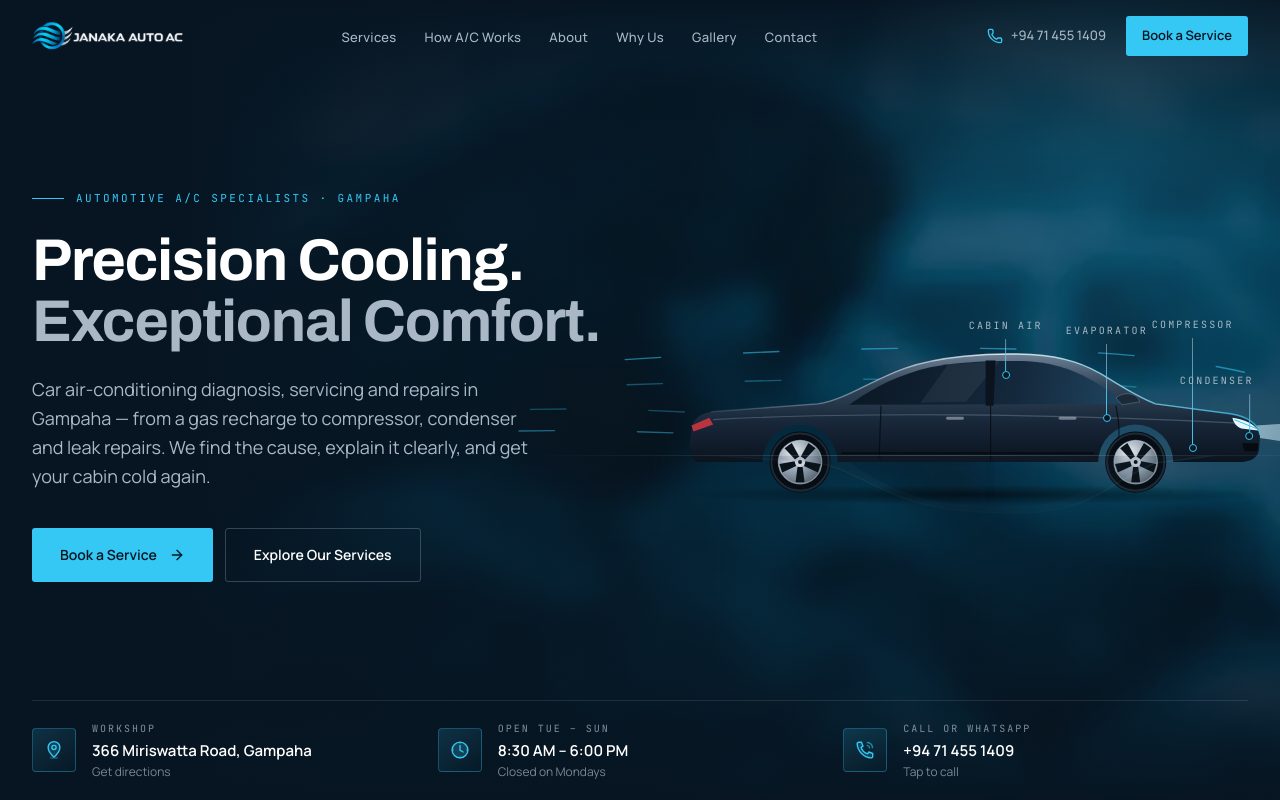
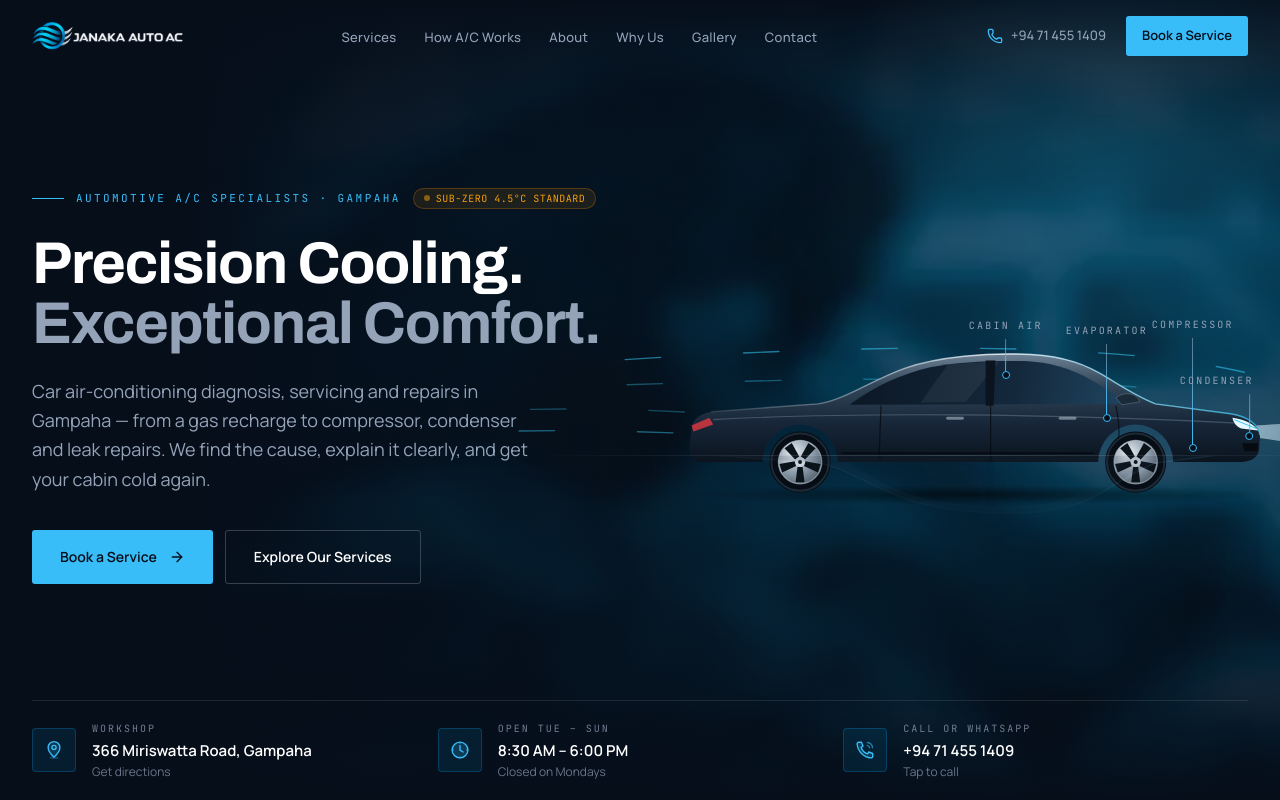
Before and after one commit to epunmanula/janaka-ac-newweb, a Next.js app: page / in a window 1280 px wide. Shown: the top 800 px of the page. Built offline with nearby package versions, Linux system fonts and the light colour scheme.

Commit message:
feat(ui): implement senior-designer White & Blue luxury palette with Warm Amber thermodynamic accents

```diff
--- a/src/app/globals.css
+++ b/src/app/globals.css
@@ -2,17 +2,22 @@
 
 /* ── Brand tokens ─────────────────────────────────────────────── */
 @theme {
-  --color-navy-950: #071522;
-  --color-navy-900: #0b1d2e;
-  --color-navy-800: #102a43;
-  --color-graphite: #202b36;
-  --color-ice: #35c8f4;
-  --color-ice-deep: #0a6e92;
-  --color-frost: #e8eef5;
-  --color-paper: #f3f6fa;
-  --color-mist: #d8e2ec;
-  --color-silver: #aab8c5;
-  --color-steel: #56677a;
+  --color-navy-950: #060e1a;
+  --color-navy-900: #0a182c;
+  --color-navy-800: #0f2544;
+  --color-graphite: #142236;
+  --color-ice: #38bdf8;
+  --color-ice-deep: #0284c7;
+  --color-frost: #f8fafc;
+  --color-paper: #ffffff;
+  --color-mist: #e2e8f0;
+  --color-silver: #94a3b8;
+  --color-steel: #475569;
+
+  /* Complementary Warm Amber / Champagne Gold for Certifications & Heat Dynamics */
+  --color-amber: #d97706;
+  --color-amber-glow: #f59e0b;
+  --color-amber-light: #fef3c7;
 
   --ease-out-expo: cubic-bezier(0.16, 1, 0.3, 1);
 }
--- a/src/components/AboutSection.tsx
+++ b/src/components/AboutSection.tsx
@@ -97,6 +97,12 @@ export const AboutSection: React.FC = () => {
                 </dd>
               </div>
             </dl>
+            <div className="mt-6 flex items-center gap-3 rounded-[4px] border border-amber/30 bg-amber-500/10 px-4 py-3 text-xs">
+              <span className="flex h-5 w-5 shrink-0 items-center justify-center rounded-full bg-amber font-bold text-[10px] text-white">★</span>
+              <p className="font-medium text-navy-950">
+                15+ Years Specialized Automotive A/C Experience <span className="font-normal text-steel">· Certified Sub-Zero 4.5°C Standard in Gampaha</span>
+              </p>
+            </div>
           </Reveal>
         </div>
       </div>
--- a/src/components/BookingContact.tsx
+++ b/src/components/BookingContact.tsx
@@ -22,7 +22,7 @@ const todayIso = () => {
 const isMonday = (iso: string) => iso !== '' && new Date(`${iso}T00:00:00`).getDay() === 1;
 
 const inputClass =
-  'w-full rounded-[3px] border border-navy-950/15 bg-white/70 px-4 py-3 text-[15px] text-navy-950 placeholder:text-steel/60 transition-colors focus:border-ice-deep focus:outline-none focus-visible:outline-none focus:ring-2 focus:ring-ice/30';
+  'w-full rounded-[4px] border border-slate-200 bg-white px-4 py-3 text-[15px] text-navy-950 placeholder:text-slate-400 shadow-sm transition-all duration-200 focus:border-ice-deep focus:outline-none focus:ring-2 focus:ring-sky-500/20';
 const labelClass = 'mb-2 block text-[13px] font-semibold text-navy-950';
 
 export const BookingContact: React.FC = () => {
@@ -250,7 +250,7 @@ export const BookingContact: React.FC = () => {
                         key={s}
                         type="button"
                         onClick={() => addSymptom(s)}
-                        className="min-h-9 rounded-[3px] border border-navy-950/15 px-3 py-1.5 text-xs font-medium text-navy-800 transition-colors hover:border-ice-deep hover:text-ice-deep"
+                        className="min-h-9 rounded-[3px] border border-slate-200 bg-slate-50 px-3 py-1.5 text-xs font-medium text-navy-800 transition-all hover:border-ice-deep hover:bg-sky-50 hover:text-ice-deep active:scale-95"
                       >
                         + {s}
                       </button>
--- a/src/components/HeroSection.tsx
+++ b/src/components/HeroSection.tsx
@@ -50,15 +50,21 @@ export const HeroSection: React.FC = () => {
       <div className="mx-auto grid min-h-[100svh] max-w-7xl grid-rows-[1fr_auto] px-4 pt-[4.5rem] sm:px-6 lg:px-8">
         <div className="grid items-center gap-10 py-12 lg:grid-cols-12 lg:gap-6 lg:py-16">
           <motion.div style={{ y: copyY }} className="relative z-10 lg:col-span-6">
-            <motion.p
+            <motion.div
               initial={{ opacity: 0, y: 12 }}
               animate={{ opacity: 1, y: 0 }}
               transition={{ duration: 0.8, delay: start, ease }}
-              className="eyebrow flex items-center gap-3 text-ice"
+              className="flex flex-wrap items-center gap-3"
             >
-              <span aria-hidden="true" className="h-px w-8 bg-ice" />
-              Automotive A/C Specialists · Gampaha
-            </motion.p>
+              <p className="eyebrow flex items-center gap-3 text-ice">
+                <span aria-hidden="true" className="h-px w-8 bg-ice" />
+                <span>Automotive A/C Specialists · Gampaha</span>
+              </p>
+              <span className="inline-flex items-center gap-1.5 rounded-full border border-amber/30 bg-amber-500/10 px-2.5 py-0.5 font-mono text-[10px] uppercase tracking-wider text-amber-glow">
+                <span className="h-1.5 w-1.5 rounded-full bg-amber-glow animate-pulse" />
+                <span>Sub-Zero 4.5°C Standard</span>
+              </span>
+            </motion.div>
 
             <motion.h1
               id="hero-title"
--- a/src/components/IntroLoader.tsx
+++ b/src/components/IntroLoader.tsx
@@ -15,7 +15,7 @@ export const IntroLoader: React.FC = () => (
       <div className="relative grid h-40 w-40 place-items-center sm:h-48 sm:w-48">
         <svg viewBox="0 0 100 100" className="absolute inset-0 h-full w-full -rotate-90">
           <circle cx="50" cy="50" r="47" fill="none" stroke="rgb(170 184 197 / 0.12)" strokeWidth="0.6" />
-          <circle className="intro-ring" cx="50" cy="50" r="47" fill="none" stroke="#35c8f4" strokeWidth="0.9" strokeLinecap="round" pathLength={100} />
+          <circle className="intro-ring" cx="50" cy="50" r="47" fill="none" stroke="#38bdf8" strokeWidth="0.9" strokeLinecap="round" pathLength={100} />
         </svg>
         {/* eslint-disable-next-line @next/next/no-img-element -- must paint before hydration */}
         <img src="/brand/globe.webp" alt="" width={320} height={211} className="intro-mark w-[62%]" />
--- a/src/components/Navbar.tsx
+++ b/src/components/Navbar.tsx
@@ -47,7 +47,7 @@ export const Navbar: React.FC = () => {
   return (
     <header
       className={`fixed inset-x-0 top-0 z-50 transition-[background-color,border-color] duration-500 ${
-        solid ? 'border-b border-white/8 bg-navy-950/92 backdrop-blur-md' : 'border-b border-transparent bg-transparent'
+        solid ? 'border-b border-white/10 bg-navy-950/95 backdrop-blur-xl shadow-2xl shadow-navy-950/50' : 'border-b border-transparent bg-transparent'
       }`}
     >
       <div className="mx-auto flex h-[4.5rem] max-w-7xl items-center justify-between gap-6 px-4 sm:px-6 lg:px-8">
--- a/src/components/SectionEdge.tsx
+++ b/src/components/SectionEdge.tsx
@@ -24,13 +24,13 @@ export const SectionEdge: React.FC<SectionEdgeProps> = ({ from, edge }) => {
         <>
           {/* Deep on the left, shallow on the right */}
           <polygon points="0,0 100,0 100,3 0,10" fill={from} />
-          <line x1="58" y1="7.14" x2="100" y2="4.2" stroke="#35c8f4" strokeWidth={2} vectorEffect="non-scaling-stroke" />
+          <line x1="58" y1="7.14" x2="100" y2="4.2" stroke="var(--color-ice)" strokeWidth={1.5} vectorEffect="non-scaling-stroke" />
         </>
       ) : (
         <>
           {/* Mirrored rise toward the right, so the page reads as one continuous line */}
           <polygon points="0,10 100,10 100,0 0,7" fill={from} />
-          <line x1="0" y1="5.8" x2="42" y2="2.86" stroke="#35c8f4" strokeWidth={2} vectorEffect="non-scaling-stroke" />
+          <line x1="0" y1="5.8" x2="42" y2="2.86" stroke="var(--color-ice)" strokeWidth={1.5} vectorEffect="non-scaling-stroke" />
         </>
       )}
     </svg>
--- a/src/components/WhyChooseUs.tsx
+++ b/src/components/WhyChooseUs.tsx
@@ -57,9 +57,9 @@ export const WhyChooseUs: React.FC = () => (
 
       <ol className="grid gap-x-12 sm:grid-cols-2 lg:col-span-7 lg:self-end">
         {reasons.map((r, i) => (
-          <Reveal as="li" key={r.title} delay={i * 0.08} className="border-t border-white/12 pb-10 pt-6 sm:pb-14">
-            <span className="font-mono text-sm text-ice">0{i + 1}</span>
-            <h3 className="mt-4 font-wide text-xl font-semibold leading-snug">{r.title}</h3>
+          <Reveal as="li" key={r.title} delay={i * 0.08} className="group border-t border-white/12 pb-10 pt-6 transition-all duration-300 hover:border-ice/60 sm:pb-14">
+            <span className="font-mono text-sm text-ice transition-colors duration-300 group-hover:text-white">0{i + 1}</span>
+            <h3 className="mt-4 font-wide text-xl font-semibold leading-snug transition-colors duration-300 group-hover:text-sky-100">{r.title}</h3>
             <p className="mt-3 text-[15px] leading-relaxed text-silver">{r.body}</p>
           </Reveal>
         ))}
--- a/src/components/brand/InfoIcons.tsx
+++ b/src/components/brand/InfoIcons.tsx
@@ -46,10 +46,10 @@ interface InfoIconProps {
 export const InfoIcon: React.FC<InfoIconProps> = ({ name, tone = 'dark', className = '' }) => (
   <span
     aria-hidden="true"
-    className={`relative grid h-11 w-11 shrink-0 place-items-center rounded-[4px] border transition-colors duration-300 ${
+    className={`relative grid h-11 w-11 shrink-0 place-items-center rounded-[4px] border transition-all duration-300 ${
       tone === 'dark'
-        ? 'border-ice/30 bg-[linear-gradient(145deg,rgb(53_200_244/0.16),rgb(53_200_244/0.02))] text-ice group-hover:border-ice group-hover:bg-ice group-hover:text-navy-950'
-        : 'border-ice-deep/20 bg-[linear-gradient(145deg,rgb(10_110_146/0.12),rgb(10_110_146/0.02))] text-ice-deep group-hover:border-ice-deep group-hover:bg-ice-deep group-hover:text-white'
+        ? 'border-sky-500/25 bg-sky-500/10 text-ice group-hover:border-ice group-hover:bg-ice group-hover:text-navy-950 group-hover:shadow-[0_0_16px_rgba(56,189,248,0.35)]'
+        : 'border-sky-700/20 bg-sky-50 text-ice-deep group-hover:border-ice-deep group-hover:bg-ice-deep group-hover:text-white group-hover:shadow-[0_4px_12px_rgba(2,132,199,0.2)]'
     } ${className}`}
   >
     <svg viewBox="0 0 24 24" className="h-[22px] w-[22px]" fill="none" stroke="currentColor" strokeWidth={1.5} strokeLinecap="round" strokeLinejoin="round">
```
Also changed, not shown: src/components/CoolingSystem.tsx (+10 -10 lines).
